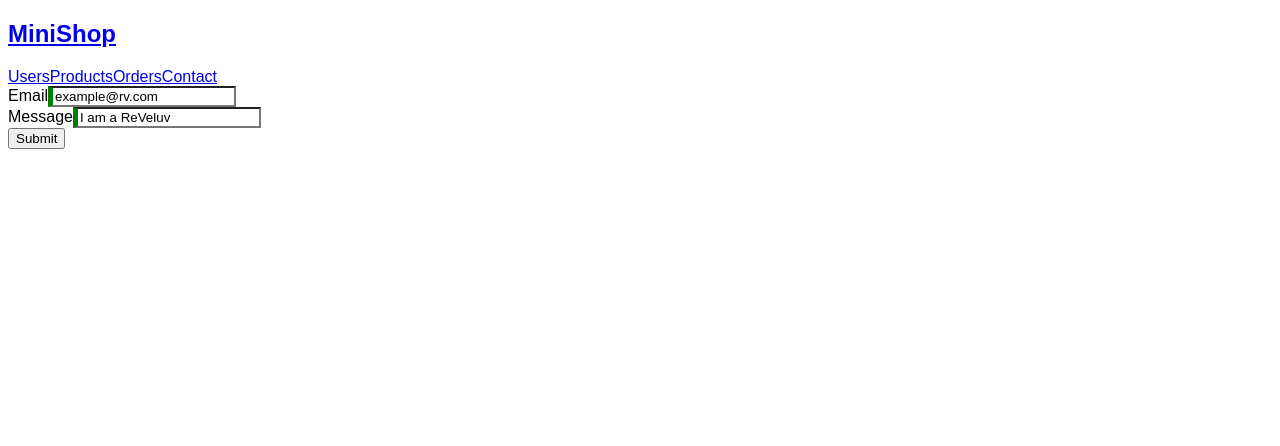
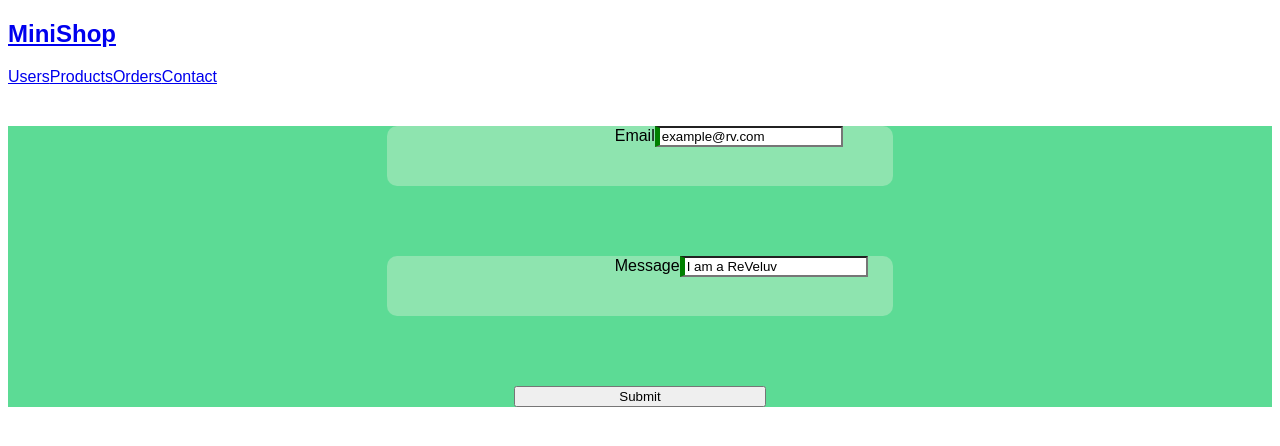
Before and after one commit to YeriAddict/MiniShop, an Angular app: page /contact in a window 1280 px wide. Shown: the top 446 px of the page. Built offline with nearby package versions, Linux system fonts and the light colour scheme.

Commit message:
Added css to contact form

```diff
--- a/src/app/contact-form/contact-form.component.css
+++ b/src/app/contact-form/contact-form.component.css
@@ -1,7 +1,43 @@
-.ng-valid[required], .ng-valid.required  {
+.ng-valid[required], .ng-valid.required
+{
     border-left: 5px solid green;
 }
 
-.ng-invalid:not(form)  {
+.ng-invalid:not(form)
+{
     border-left: 5px solid red;
 }
+
+form
+{
+    margin-top: 40px;
+    display: flex;
+    flex-direction: column;
+    background-color: #5CDB95;
+    gap: 70px;
+    list-style-type: none;
+}
+
+.form-group
+{
+    height:60px;
+    font-size: 16px;
+    border-radius: 10px;
+    background-color: #8EE4AF;
+    margin-left: 30%;
+    margin-right: 30%;
+    transition: 2s;
+
+}
+
+label
+{
+    text-align: center;
+    margin-left: 45%;
+}
+
+button
+{
+    margin-left: 40%;
+    margin-right: 40%;
+}
```
